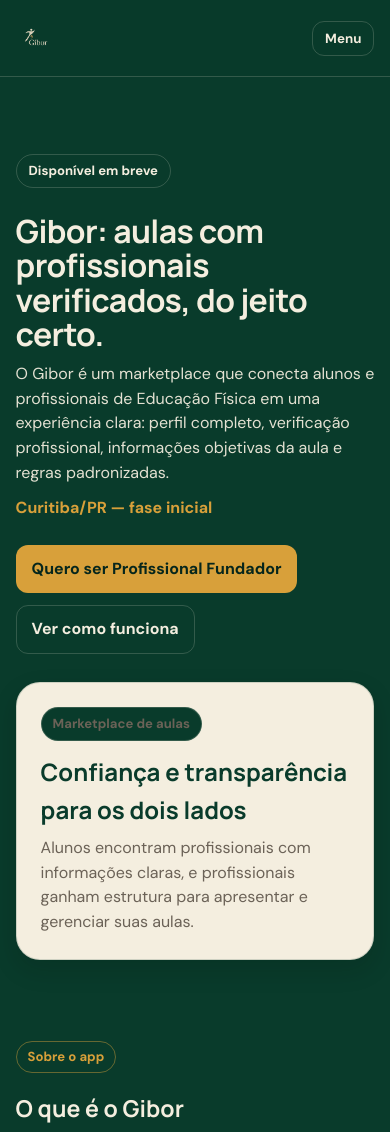
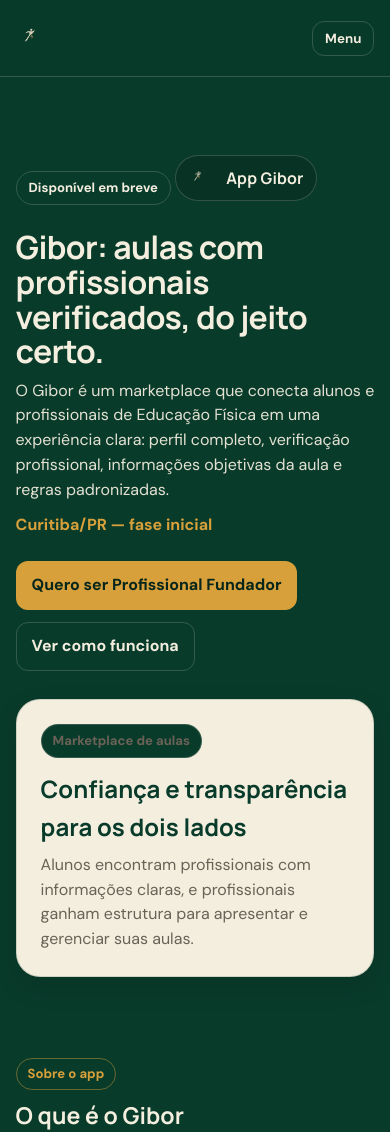
Before and after one commit to Giborapp/Giborsite, a plain HTML site: page index.html in a window 390 px wide. Shown: the top 1132 px of the page. Drawn offline with Linux system fonts and the light colour scheme.

Commit message:
Atualiza site Gibor

```diff
--- a/index.html
+++ b/index.html
@@ -14,7 +14,7 @@
   <header class="header-wrap">
     <div class="container header" id="inicio">
       <a class="logo" href="#inicio" aria-label="Voltar ao topo">
-        <img id="logo-img" class="logo-image" src="assets/logo-gibor.png" alt="Gibor" decoding="async">
+        <img id="logo-img" class="logo-image" src="assets/logo.png" alt="Gibor" decoding="async">
         <span id="logo-text" class="logo-text" hidden>GIBOR</span>
       </a>
 
@@ -36,6 +36,10 @@
     <section class="container hero reveal">
       <div>
         <p class="kicker">Disponível em breve</p>
+        <div class="hero-brand">
+          <img id="hero-logo" class="hero-brand-image" src="assets/logo.png" alt="" decoding="async">
+          <p class="hero-brand-title">App Gibor</p>
+        </div>
         <h1>Gibor: aulas com profissionais verificados, do jeito certo.</h1>
         <p class="hero-text">
           O Gibor é um marketplace que conecta alunos e profissionais de Educação Física em uma experiência clara:
--- a/script.js
+++ b/script.js
@@ -8,24 +8,25 @@
 
 const logoImg = document.querySelector("#logo-img");
 const logoText = document.querySelector("#logo-text");
+const heroLogo = document.querySelector("#hero-logo");
 
-function enableLogoFallback() {
-  if (!logoImg || !logoText) return;
+function setupLogoFallback(imageEl, textEl) {
+  if (!imageEl) return;
 
-  const fallbackSource = logoImg.src.includes("logo-gibor.png")
-    ? "assets/logo-gibor.svg"
-    : "assets/logo-gibor.png";
+  const fallbackSource = imageEl.src.includes("logo.png")
+    ? "assets/logo-gibor.png"
+    : "assets/logo.png";
   let triedFallbackSource = false;
 
-  logoImg.addEventListener("error", () => {
+  imageEl.addEventListener("error", () => {
     if (!triedFallbackSource) {
       triedFallbackSource = true;
-      logoImg.src = fallbackSource;
+      imageEl.src = fallbackSource;
       return;
     }
 
-    logoImg.hidden = true;
-    logoText.hidden = false;
+    imageEl.hidden = true;
+    if (textEl) textEl.hidden = false;
   });
 }
 
@@ -117,4 +118,5 @@
   });
 }
 
-enableLogoFallback();
+setupLogoFallback(logoImg, logoText);
+setupLogoFallback(heroLogo);
--- a/styles.css
+++ b/styles.css
@@ -123,6 +123,30 @@
   max-width: 16ch;
 }
 
+.hero-brand {
+  display: inline-flex;
+  align-items: center;
+  gap: 10px;
+  margin-top: 14px;
+  padding: 8px 12px;
+  border: 1px solid var(--line-dark);
+  border-radius: 999px;
+  background: rgba(6, 38, 28, 0.38);
+}
+
+.hero-brand-image {
+  height: 28px;
+  width: auto;
+  display: block;
+}
+
+.hero-brand-title {
+  margin: 0;
+  font-family: "Manrope", sans-serif;
+  font-weight: 700;
+  letter-spacing: 0.01em;
+}
+
 .hero-text {
   margin: 0;
   max-width: 60ch;
@@ -209,9 +233,10 @@
 
 .section-head {
   display: flex;
-  justify-content: space-between;
-  align-items: end;
-  gap: 16px;
+  flex-direction: column;
+  justify-content: flex-start;
+  align-items: flex-start;
+  gap: 8px;
   margin-bottom: 14px;
 }
 
@@ -656,8 +681,7 @@
   }
 
   .section-head {
-    flex-direction: column;
-    align-items: flex-start;
+    gap: 6px;
   }
 
   .steps-grid,
```
Also changed, not shown: cancelamento.html (+1 -1 lines), privacy.html (+1 -1 lines), terms.html (+1 -1 lines), assets/logo.png (added).
